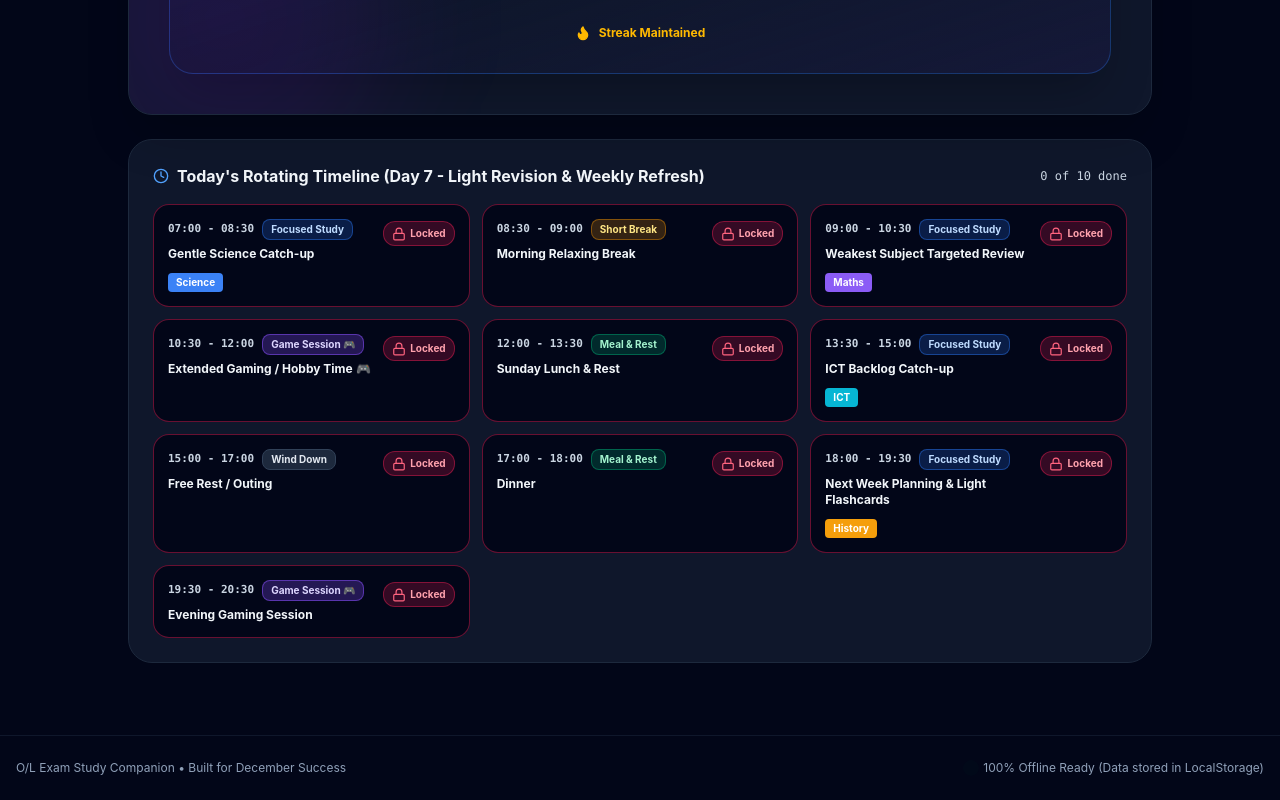
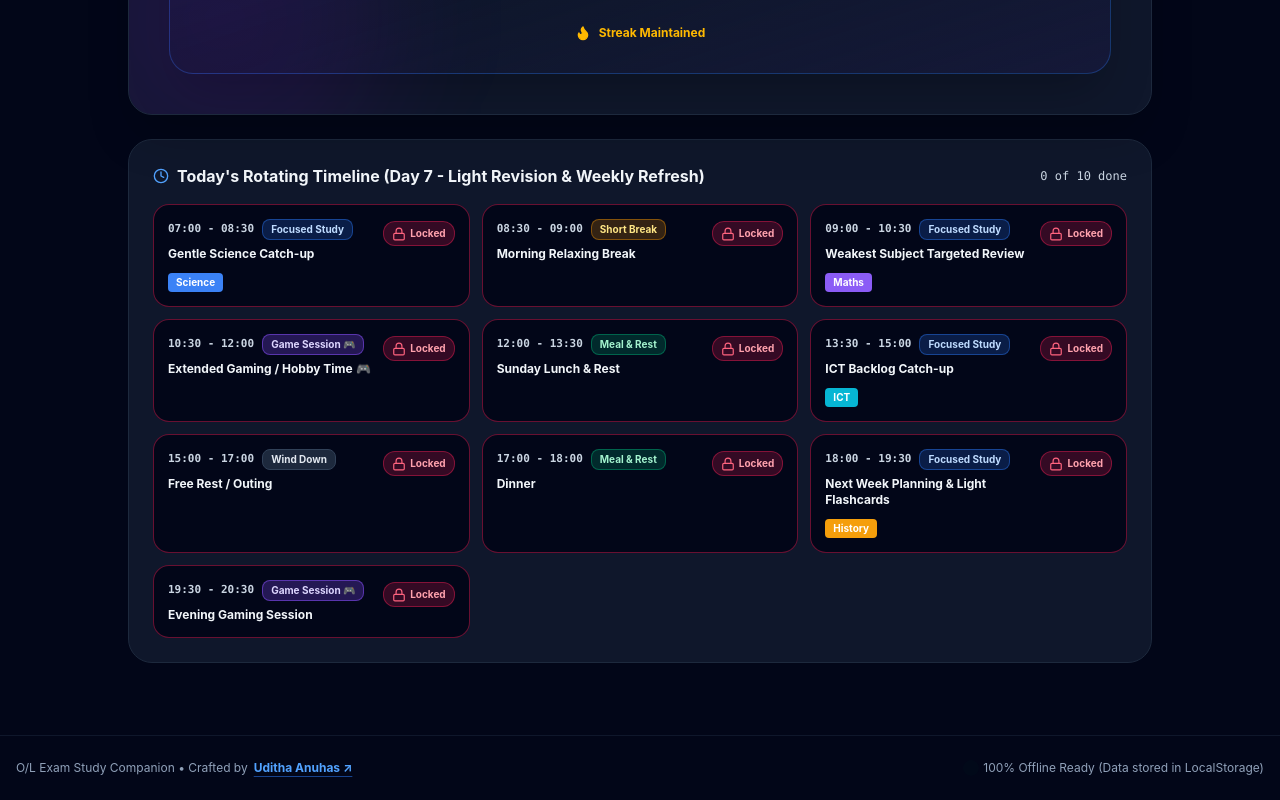
Before and after one commit to UdithaAnuhas/ol-study-companion, a React (Vite) app: page / in a window 1280 px wide. Shown: the part 540-1340 px from the top of the page. Built offline with nearby package versions, Linux system fonts and the light colour scheme; no server answers; the database is empty.

Commit message:
Keep portfolio link only in footer, keep navbar clean

```diff
--- a/src/App.tsx
+++ b/src/App.tsx
@@ -38,9 +38,19 @@ export function App() {
 
         {/* Quiet Footer */}
         <footer className="border-t border-slate-900 py-6 text-center text-xs text-slate-400">
-          <div className="max-w-7xl mx-auto px-4 flex flex-col sm:flex-row items-center justify-between gap-2">
-            <p>O/L Exam Study Companion • Built for December Success</p>
-            <p className="flex items-center gap-2">
+          <div className="max-w-7xl mx-auto px-4 flex flex-col sm:flex-row items-center justify-between gap-3">
+            <p className="flex items-center gap-1.5 justify-center sm:justify-start">
+              <span>O/L Exam Study Companion • Crafted by</span>
+              <a
+                href="https://uditha-anuhas.vercel.app/"
+                target="_blank"
+                rel="noreferrer"
+                className="text-blue-400 hover:text-blue-300 font-bold transition underline underline-offset-4 decoration-blue-500/50 hover:decoration-blue-400"
+              >
+                Uditha Anuhas ↗
+              </a>
+            </p>
+            <p className="flex items-center gap-2 justify-center sm:justify-end">
               <span className="w-2 h-2 rounded-full bg-emerald-500 animate-ping inline-block" />
               100% Offline Ready (Data stored in LocalStorage)
             </p>
```
